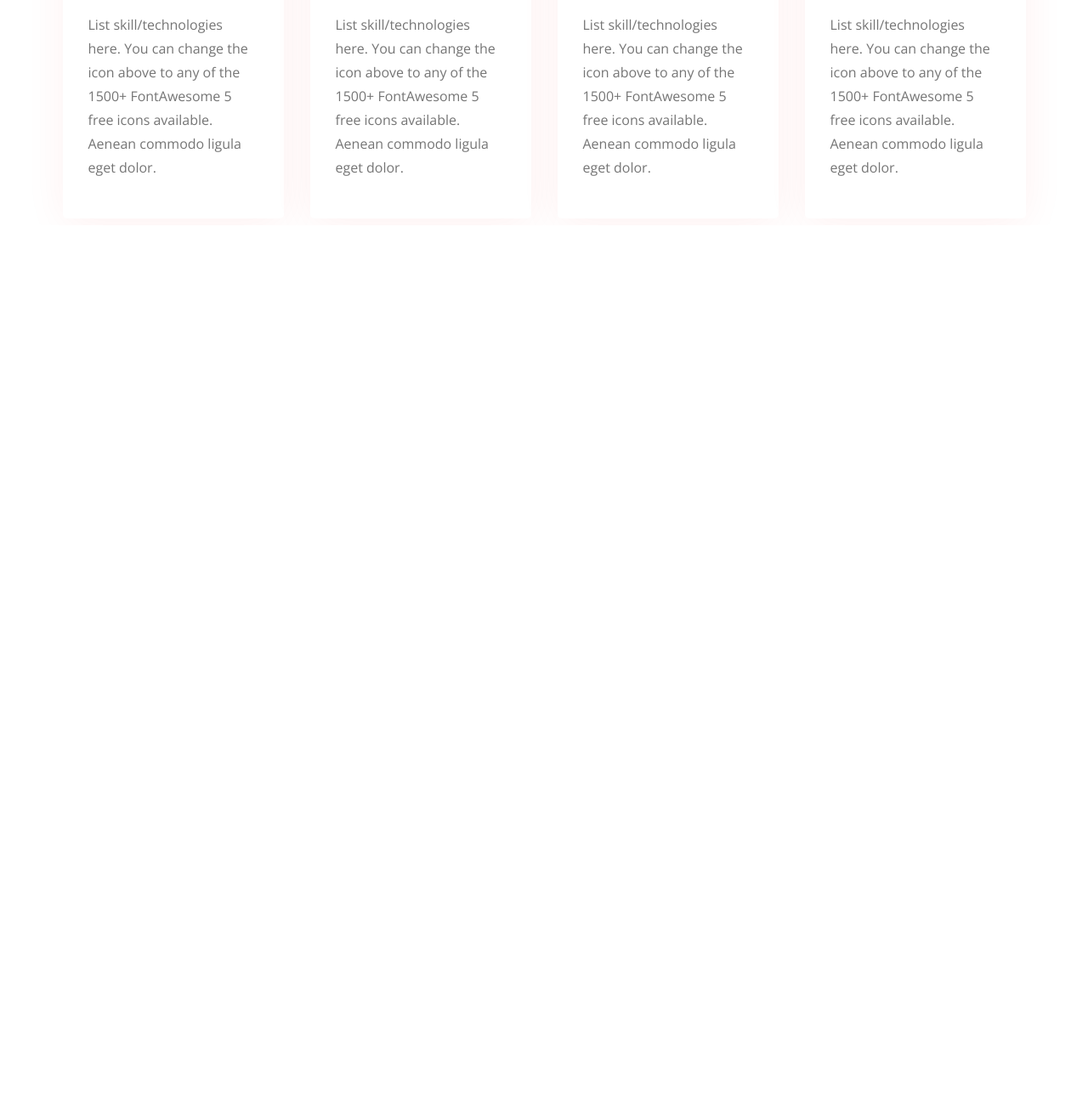
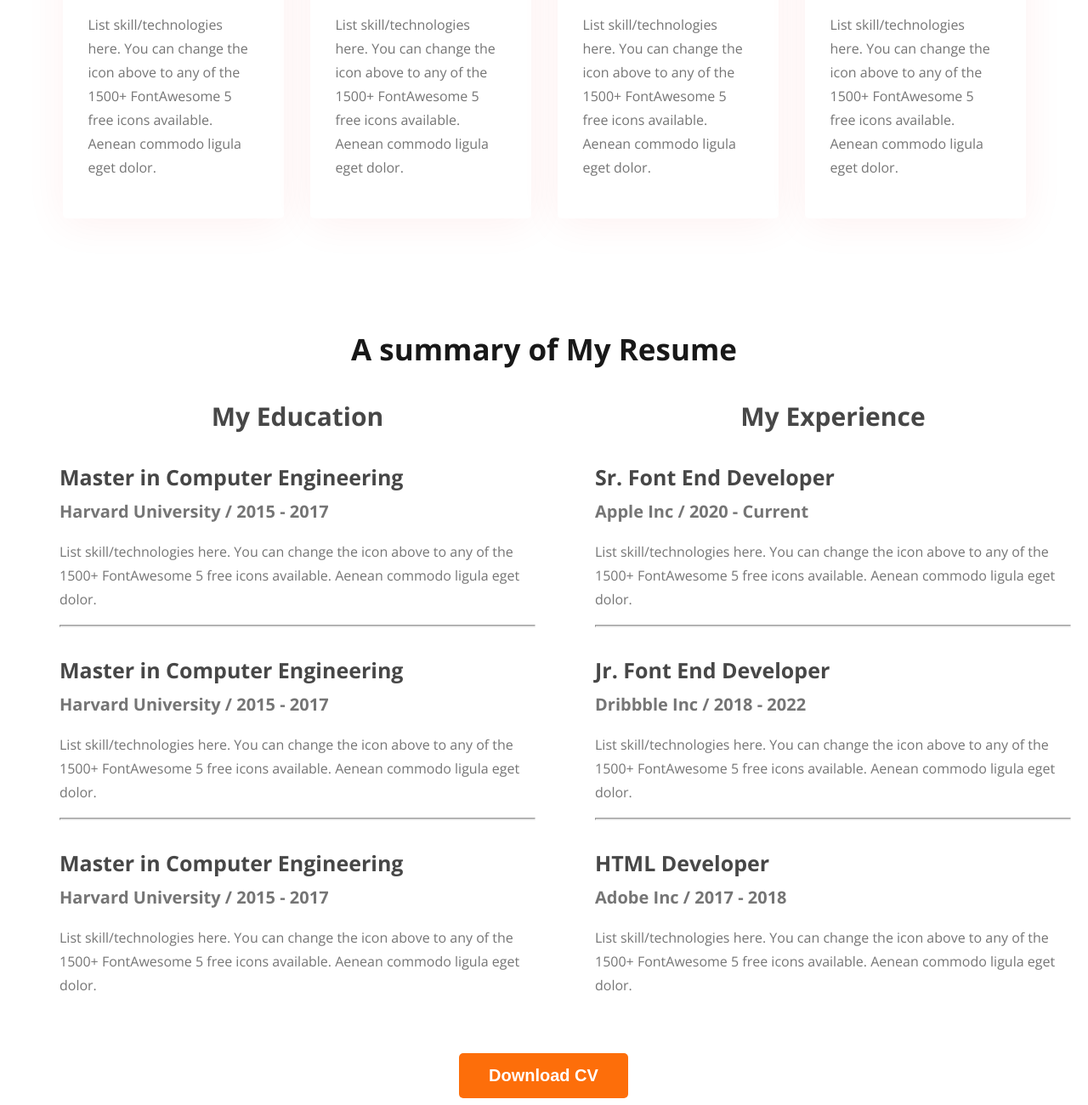
Before and after one commit to AbuDhozanaMdSafwan/Web-developer-portfolio, a plain HTML site: page index.html in a window 1280 px wide. Shown: the part 1940-3240 px from the top of the page at 85% size. Before the commit the page ends 2205 px from the top, so only its background shows below. Drawn offline with nearby package versions, Linux system fonts and the light colour scheme.

Commit message:
added A summary of My Resume

```diff
--- a/index.html
+++ b/index.html
@@ -61,37 +61,100 @@
                 </div>
             </div>
         </section>
-<!-- what i do section -->
+        <!-- what i do section -->
         <section class="what-i-do">
             <h2 class="sec-title">What I do</h2>
-            <p id="what-i-do-dec" class="sec-description">I have more than 10 years experience building software for clients all over the world. Below is a quick overview of my main technical skill sets and technologies i use. Want to find out more about my experience? Check out my online resume and project portfolio.</p>
+            <p id="what-i-do-dec" class="sec-description">I have more than 10 years experience building software for
+                clients all over the world. Below is a quick overview of my main technical skill sets and technologies i
+                use. Want to find out more about my experience? Check out my online resume and project portfolio.</p>
 
             <dev class="skills-container">
                 <div class="skill">
                     <img src="images/icons/js.png" alt="js logo">
                     <h3 class="skill-title">Vanilla JavaScript</h3>
-                    <p class="skill-description">List skill/technologies here. You can change the icon above to any of the 1500+ FontAwesome 5 free icons available. Aenean commodo ligula eget dolor.</p>
+                    <p class="skill-description">List skill/technologies here. You can change the icon above to any of
+                        the 1500+ FontAwesome 5 free icons available. Aenean commodo ligula eget dolor.</p>
                 </div>
                 <div class="skill">
                     <img src="images/icons/react.png" alt="react logo">
                     <h3 class="skill-title">React</h3>
-                    <p class="skill-description">List skill/technologies here. You can change the icon above to any of the 1500+ FontAwesome 5 free icons available. Aenean commodo ligula eget dolor.</p>
+                    <p class="skill-description">List skill/technologies here. You can change the icon above to any of
+                        the 1500+ FontAwesome 5 free icons available. Aenean commodo ligula eget dolor.</p>
                 </div>
                 <div class="skill">
                     <img src="images/icons/nodejs.png" alt="nodejs logo">
                     <h3 class="skill-title">Node.js</h3>
-                    <p class="skill-description">List skill/technologies here. You can change the icon above to any of the 1500+ FontAwesome 5 free icons available. Aenean commodo ligula eget dolor.</p>
+                    <p class="skill-description">List skill/technologies here. You can change the icon above to any of
+                        the 1500+ FontAwesome 5 free icons available. Aenean commodo ligula eget dolor.</p>
                 </div>
                 <div class="skill">
                     <img src="images/icons/mongo.png" alt="MongoDB logo">
                     <h3 class="skill-title">MongoDB</h3>
-                    <p class="skill-description">List skill/technologies here. You can change the icon above to any of the 1500+ FontAwesome 5 free icons available. Aenean commodo ligula eget dolor.</p>
+                    <p class="skill-description">List skill/technologies here. You can change the icon above to any of
+                        the 1500+ FontAwesome 5 free icons available. Aenean commodo ligula eget dolor.</p>
                 </div>
 
             </dev>
 
         </section>
+        <!-- A summary of My Resume -->
+        <section class="resume">
+            <h3 class="sec-title">A summary of My Resume</h3>
+            <div class="resume-container">
+                <div class="resume-column">
+                    <h3 class="resume-column-title" >My Education</h3>
+                    <div class="resume-item">
+                        <h4 class="resume-item-title">Master in Computer Engineering</h4>
+                        <h5 class="resume-item-istitute">Harvard University / 2015 - 2017</h5>
+                        <p class="resume-item-description">List skill/technologies here. You can change the icon above
+                            to any of the 1500+ FontAwesome 5 free icons available. Aenean commodo ligula eget dolor.</p>
+                    </div>
+                    <hr>
 
+                    <div class="resume-item">
+                        <h4 class="resume-item-title">Master in Computer Engineering</h4>
+                        <h5 class="resume-item-istitute">Harvard University / 2015 - 2017</h5>
+                        <p class="resume-item-description">List skill/technologies here. You can change the icon above
+                            to any of the 1500+ FontAwesome 5 free icons available. Aenean commodo ligula eget dolor.</p>
+                    </div>
+                    <hr>
+
+                    <div class="resume-item">
+                        <h4 class="resume-item-title">Master in Computer Engineering</h4>
+                        <h5 class="resume-item-istitute">Harvard University / 2015 - 2017</h5>
+                        <p class="resume-item-description">List skill/technologies here. You can change the icon above
+                            to any of the 1500+ FontAwesome 5 free icons available. Aenean commodo ligula eget dolor.</p>
+                    </div>
+                </div>
+
+                <div class="resume-column">
+                    <h3 class="resume-column-title">My Experience</h3>
+                    <div class="resume-item">
+                        <h4 class="resume-item-title">Sr. Font End Developer</h4>
+                        <h5 class="resume-item-istitute">Apple Inc / 2020 - Current</h5>
+                        <p class="resume-item-description">List skill/technologies here. You can change the icon above
+                            to any of the 1500+ FontAwesome 5 free icons available. Aenean commodo ligula eget dolor.</p>
+                    </div>
+                    <hr>
+
+                    <div class="resume-item">
+                        <h4 class="resume-item-title">Jr. Font End Developer</h4>
+                        <h5 class="resume-item-istitute">Dribbble Inc / 2018 - 2022</h5>
+                        <p class="resume-item-description">List skill/technologies here. You can change the icon above
+                            to any of the 1500+ FontAwesome 5 free icons available. Aenean commodo ligula eget dolor.</p>
+                    </div>
+                    <hr>
+
+                    <div class="resume-item">
+                        <h4 class="resume-item-title">HTML Developer</h4>
+                        <h5 class="resume-item-istitute">Adobe Inc / 2017 - 2018</h5>
+                        <p class="resume-item-description">List skill/technologies here. You can change the icon above
+                            to any of the 1500+ FontAwesome 5 free icons available. Aenean commodo ligula eget dolor.</p>
+                    </div>
+                </div>
+            </div>
+            <button id="download-button" class="button-primary">Download CV</button>
+        </section>
 
     </main>
 
--- a/styles/portfolio.css
+++ b/styles/portfolio.css
@@ -105,7 +105,7 @@ main {
 
 }
 
-main section{
+main section {
     margin-top: 130px;
 }
 
@@ -203,3 +203,59 @@ main section{
     flex-direction: column;
     flex-shrink: 0;
 }
+
+/* resume style */
+.resume-column-title {
+    color: var(--dark-02, #474747);
+    font-size: 30px;
+    font-weight: 700;
+    text-align: center;
+}
+
+.resume-container {
+    display: flex;
+    justify-content: space-around;
+    gap: 70px;
+
+}
+
+.resume-item {
+    background: var(--white-color, #FFF);
+
+}
+
+.resume-item-title {
+    color: var(--dark-02, #474747);
+    font-size: 25px;
+    font-weight: 700;
+    margin-bottom: 10PX;
+
+}
+
+.resume-item-istitute {
+    color: var(--dark-03, #757575);
+    font-size: 20px;
+    font-weight: 600;
+    margin-top: 0PX;
+    margin-bottom: 20PX;
+}
+
+.resume-item-description {
+    color: var(--dark-03, #757575);
+    font-size: 16px;
+    font-weight: 400;
+    line-height: 28px;
+
+}
+
+.resume-container hr {
+    width: 558px;
+    height: 1px;
+    background: #D1D1D1;
+
+}
+#download-button{
+   margin-left: 470px;
+    margin-top: 50px;
+
+}
```
